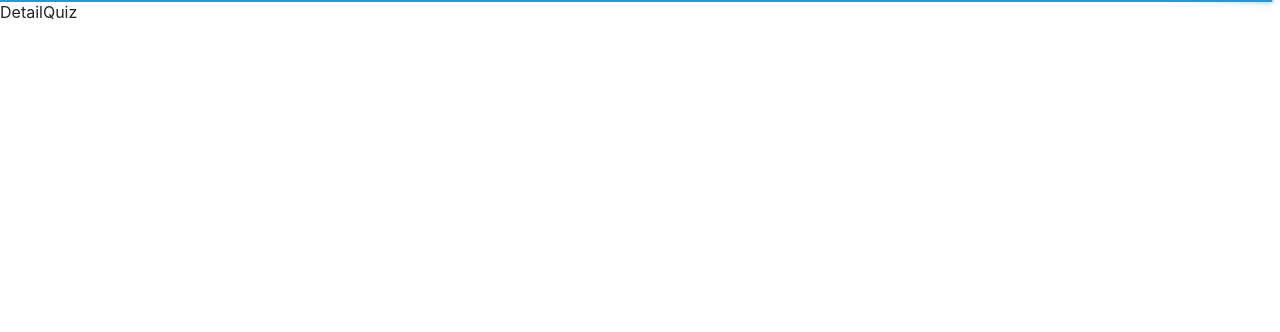
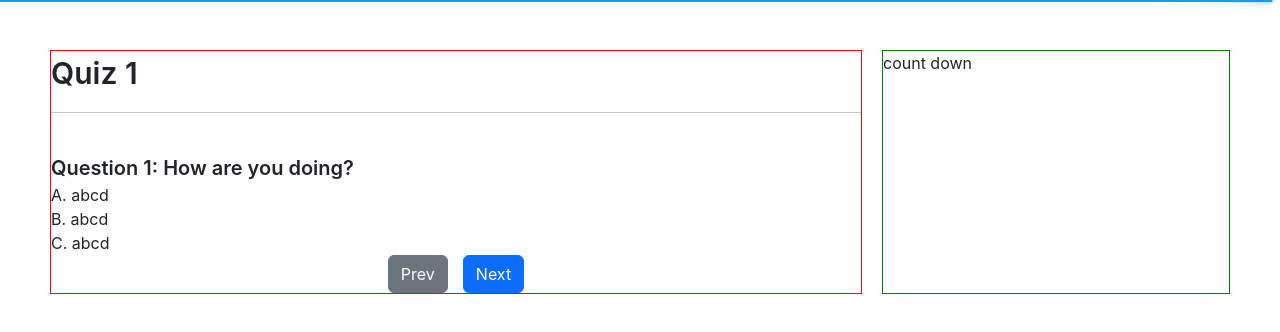
Before and after one commit to HungNguyen-89/test-demo-react, a React (Create React App) app: page /quiz/1 in a window 1280 px wide. Shown: the top 332 px of the page. Built offline with nearby package versions, Linux system fonts and the light colour scheme; no server answers.

Commit message:
video#84

```diff
--- a/src/components/User/DetailQuiz.js
+++ b/src/components/User/DetailQuiz.js
@@ -1,10 +1,12 @@
 import { useEffect } from "react";
-import { useParams } from "react-router-dom";
+import { useParams, useLocation } from "react-router-dom";
 import { getDataQuiz } from "../../services/apiServices";
 import _ from "lodash";
+import "./DetailQuiz.scss";
 
 const DetailQuiz = (props) => {
   const params = useParams();
+  const location = useLocation();
   const quizId = params.id;
   useEffect(() => {
     fetchQuestions();
@@ -33,7 +35,34 @@ const DetailQuiz = (props) => {
     }
   };
 
-  return <div className="detail-quiz-container">DetailQuiz</div>;
+  return (
+    <div className="detail-quiz-container">
+      <div className="left-content">
+        <div className="title">
+          {" "}
+          Quiz {quizId}
+          {location?.state?.quizTitle}
+        </div>
+        <hr />
+        <div className="q-body">
+          <img />
+        </div>
+        <div className="q-content">
+          <div className="question">Question 1: How are you doing?</div>
+          <div className="answer">
+            <div className="a-child">A. abcd</div>
+            <div className="b-child">B. abcd</div>
+            <div className="c-child">C. abcd</div>
+          </div>
+        </div>
+        <div className="footer">
+          <button className="btn btn-secondary">Prev</button>
+          <button className="btn btn-primary">Next</button>
+        </div>
+      </div>
+      <div className="right-content">count down</div>
+    </div>
+  );
 };
 
 export default DetailQuiz;
--- /dev/null
+++ b/src/components/User/DetailQuiz.scss
@@ -0,0 +1,33 @@
+.detail-quiz-container {
+    display: flex;
+    gap: 20px;
+    padding: 50px;
+
+    .left-content {
+        border: 1px solid red;
+        width: 70%;
+
+        .title {
+            font-size: 30px;
+            font-weight: 600;
+        }
+
+        .q-content {
+            .question {
+                font-size: 20px;
+                font-weight: 600;
+            }
+        }
+
+        .footer {
+            display: flex;
+            gap: 15px;
+            justify-content: center;
+        }
+    }
+
+    .right-content {
+        border: 1px solid green;
+        width: 30%;
+    }
+}
--- a/src/components/User/ListQuiz.js
+++ b/src/components/User/ListQuiz.js
@@ -37,7 +37,11 @@ const ListQuiz = (props) => {
                 <p className="card-text">{quiz.description}</p>
                 <button
                   className="btn btn-primary"
-                  onClick={() => navigate(`/quiz/${quiz.id}`)}
+                  onClick={() =>
+                    navigate(`/quiz/${quiz.id}`, {
+                      state: { quizTitle: quiz.description },
+                    })
+                  }
                 >
                   Start Now
                 </button>
```
